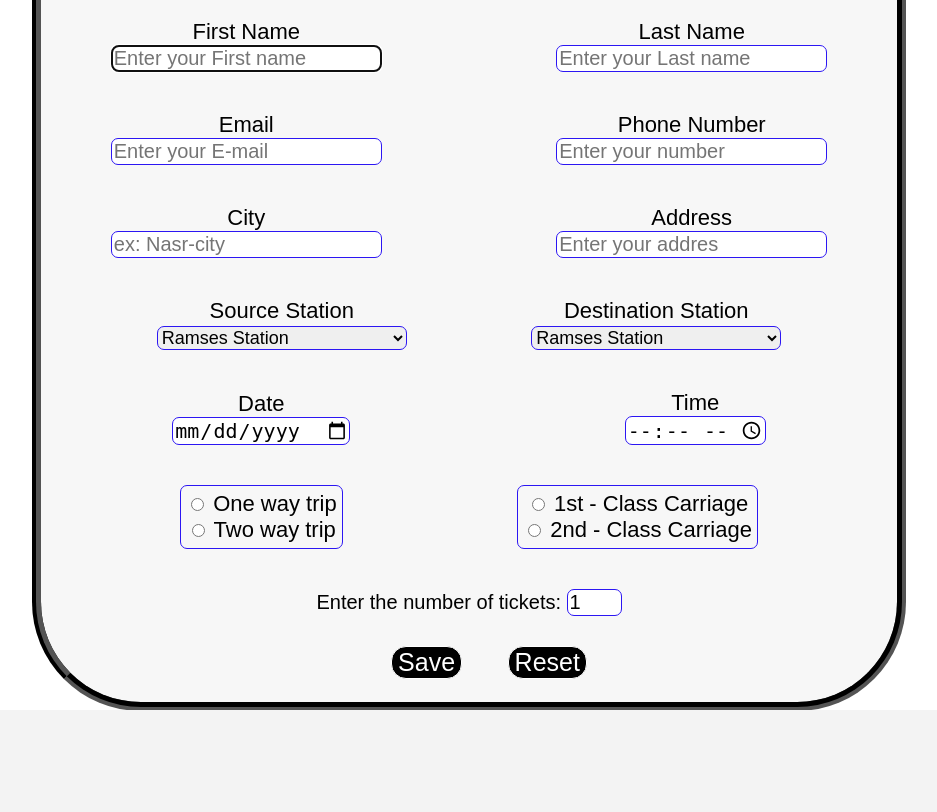
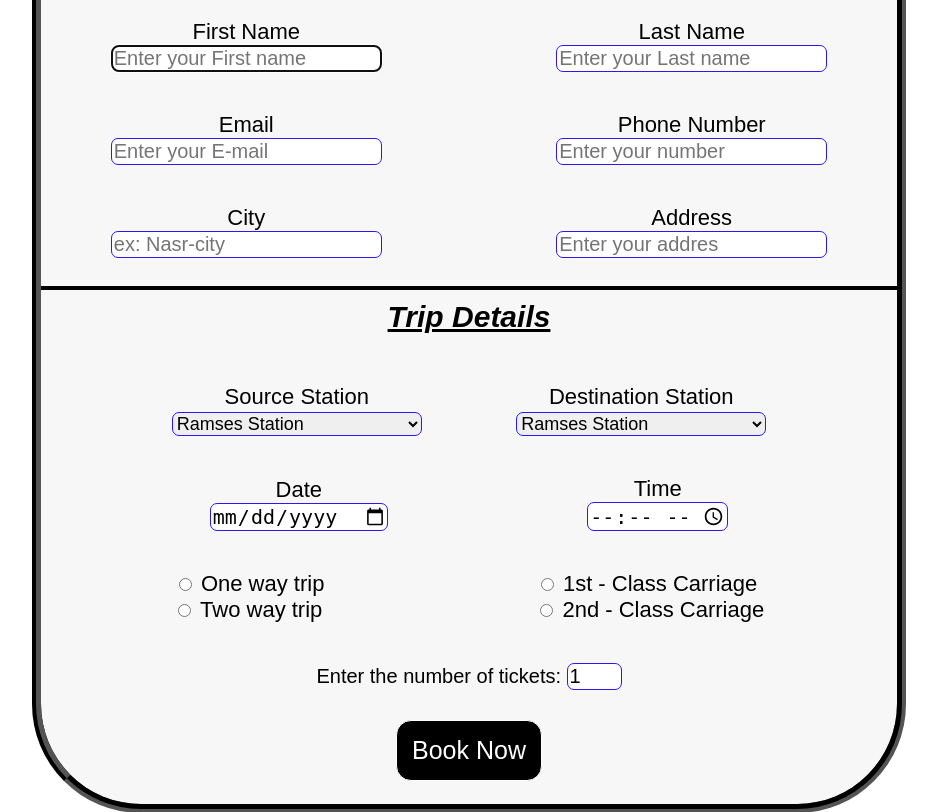
Before and after one commit to nouka01/TrainTicketingSystem, a PHP site: page /book-a-ticket-form/book-a-ticket.html in a window 1280 px wide. Shown: the part 164-976 px from the top of the page, without its empty margins (171-1108 px from the left). Before the commit the page ends 874 px from the top, so only its background shows below. Run offline with PHP 8.4, Linux system fonts and the light colour scheme.

Commit message:
Editing Booking ticket form

```diff
--- a/book-a-ticket-form/book-a-ticket.html
+++ b/book-a-ticket-form/book-a-ticket.html
@@ -64,6 +64,13 @@
                 </div>
             </div>
 
+
+            <hr>
+
+
+            <div class="radio-buuton-header">
+                <p class="p2"><b>Trip Details</b></p>
+            </div>
 
             <!-- If ther's time handle the select statment Deleting
                 an option when it's choosed in the other select in the backend -->
@@ -169,7 +176,6 @@
                 <input id="twoWay" type="radio" value="trip" name="way" required>
                 <label for="twoWay">Two way trip</label>
             </div>
-
             <div class="firstClass-secondClass">
                 <input id="firstClass" type="radio" value="classLevel" name="class" required>
                 <label for="firstClass">1st - Class Carriage</label>
@@ -180,15 +186,17 @@
                 <label for="secondClass">2nd - Class Carriage</label>
             </div>
 
+
+
             <div class="no-of-tickets">
                 <label for="noTickets">Enter the number of tickets: </label>
                 <input id="noTickets" type="number" max="20" min="1" step="1" value="1">
             </div>
 
             <div class="submit-and-reset">
-                <input type="submit" value="Save" id="submit">
+                <input type="submit" value="Book Now" id="submit">
 
-                <input type="reset" value="Reset" id="reset">
+                <!-- <input type="reset" value="Reset" id="reset"> -->
             </div>
 
 
--- a/book-a-ticket-form/book-ticket-stylesheet.css
+++ b/book-a-ticket-form/book-ticket-stylesheet.css
@@ -3,7 +3,12 @@ body {
     text-align: center;
     font-family: 'Poppins', sans-serif;
 
+}
 
+hr {
+    border: 2px black solid;
+    width: 102%;
+    margin-left: -10px;
 }
 
 .heading {
@@ -84,31 +89,41 @@ select {
     margin-top: 30px;
 }
 
-#reset,
+/* #reset, */
 #submit {
-    margin-left: 40px;
+    /* margin-left: 5px; */
     border-radius: 15px;
     color: white;
     background-color: black;
     border-color: unset;
     font-size: 25px;
+    padding: 15px;
+}
 
+#submit:hover {
+    background-color: #2c16f3;
+}
+
+/* #reset {
+    background-color: red;
+} */
+
+.source {
+    margin-right: 70px;
+}
+
+.date {
+    margin-right: 175px;
 
 }
 
-.source {
-    margin-right: 100px;
-}
 
-.date {
-    margin-right: 250px;
-}
+.firstClass-secondClass {
+    /* border: 1.5px #2c16f300 solid;
+    border-radius: 7px;
+    padding: 10px; */
+    margin-left: 50px;
 
-.oneWay-twoWay,
-.firstClass-secondClass {
-    border: 1.5px #2c16f3 solid;
-    border-radius: 7px;
-    padding: 5px;
 }
 
 input::-webkit-outer-spin-button,
@@ -116,3 +131,24 @@ input::-webkit-inner-spin-button {
     -webkit-appearance: none;
     margin: 0;
 }
+
+.radio-buuton-header .p2 {
+    text-align: center;
+    font-size: 30px;
+    text-decoration: underline;
+    margin-top: 10px;
+    font-style: italic;
+}
+
+.firstClass-secondClass,
+.oneWay-twoWay {
+    display: inline-block;
+}
+
+#secondClass {
+    margin-left: 11.5px;
+}
+
+#twoWay {
+    margin-left: 2.5px;
+}
```
